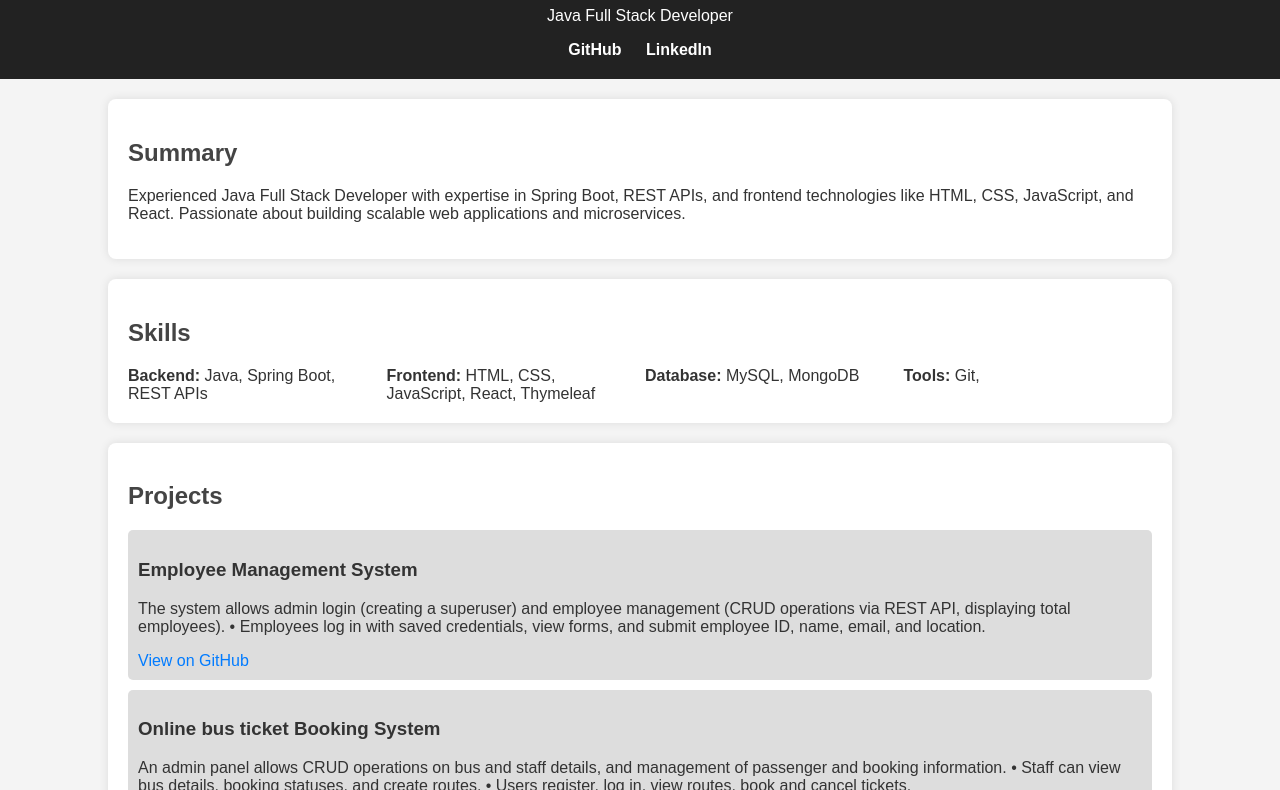
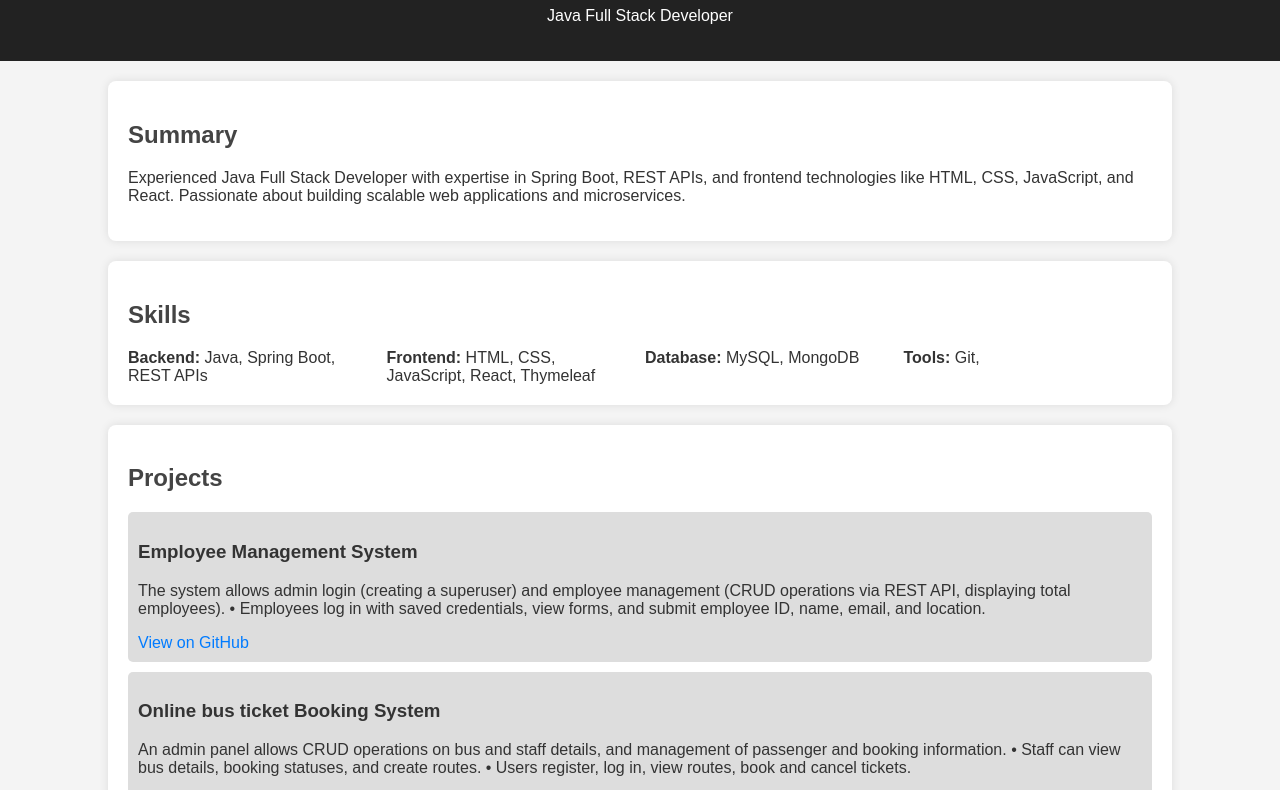
Before and after one commit to naga123sn/Sahith-Portfolio, a plain HTML site: page index.html in a window 1280 px wide. Shown: the part 432-1222 px from the top of the page. Drawn offline with Linux system fonts and the light colour scheme; a script that the page names is missing.

Commit message:
Update index.html

```diff
--- a/index.html
+++ b/index.html
@@ -13,10 +13,6 @@
             <img src="java.jpg" alt="java Image" class="java-img">
             <h1>SATRASALA NAGA SAHITH</h1>
             <p>Java Full Stack Developer</p>
-            <div class="social-links">
-                <a href="https://github.com/naga123sn/naga123sn" target="_blank">GitHub</a>
-                <a href="https://www.linkedin.com/in/satrasala-naga-sahith-aa8040199/" target="_blank">LinkedIn</a>
-            </div>
         </div>
     </header>
 
@@ -77,6 +73,7 @@
         <p>Email: snsahith@gmail.com</p>
         <p>LinkedIn: <a href="https://www.linkedin.com/in/satrasala-naga-sahith-aa8040199/" target="_blank">LinkedIn Profile</a></p>
         <p>GitHub: <a href="https://github.com/naga123sn/naga123sn" target="_blank">GitHub Profile</a></p>
+        <p> phone number : 9611098217</p>
     </section>
 
 </body>
```
